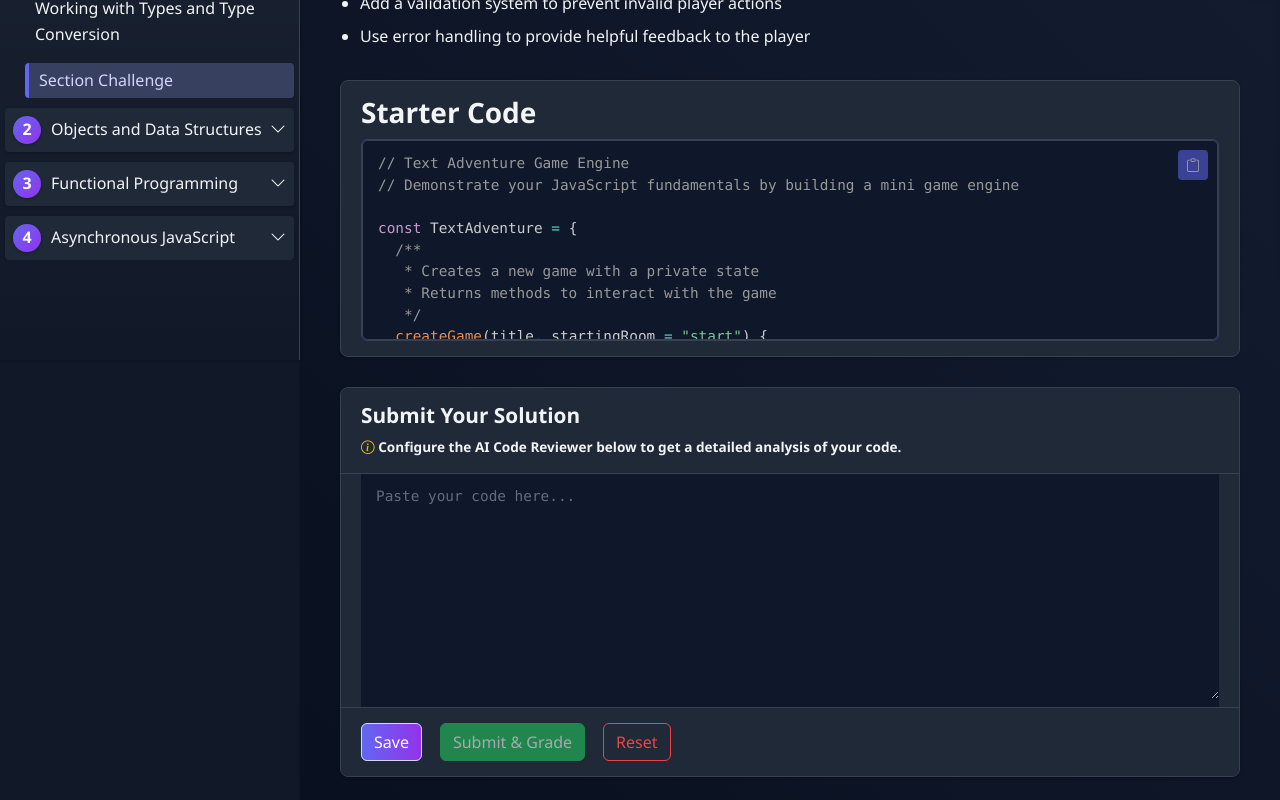
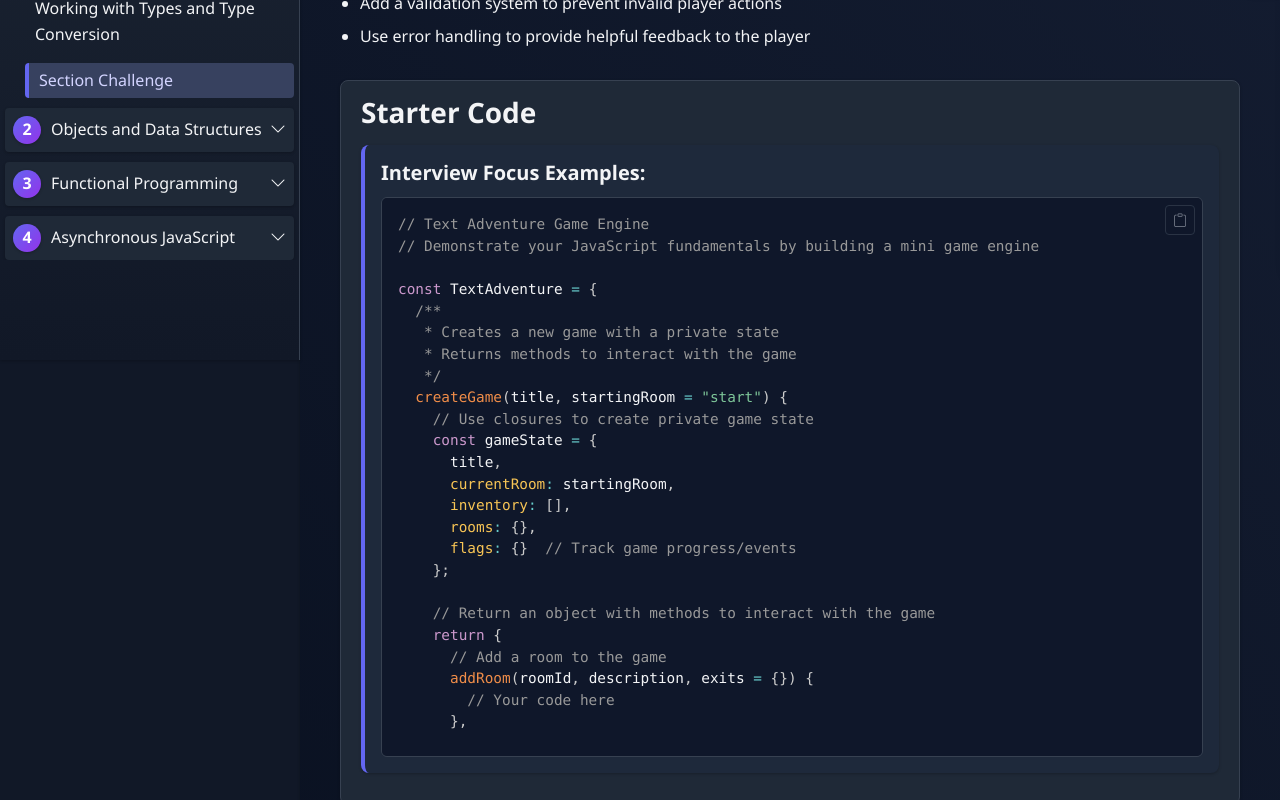
Before and after one commit to GeorgeBPrice/Preppy-Job-Prepper, a Vue app: page /section/1/challenge in a window 1280 px wide. Shown: the part 500-1300 px from the top of the page. Built offline with nearby package versions, Linux system fonts and the light colour scheme.

Commit message:
Added syntax styling to code blocks

```diff
--- /dev/null
+++ b/src/components/CodeExample.vue
@@ -0,0 +1,219 @@
+<template>
+  <div class="code-example-wrapper">
+    <h5>Interview Focus Examples:</h5>
+    <div class="code-example-container">
+      <pre class="scrollable-code"><code
+        :class="`language-${detectedLanguage}`"
+        v-html="highlightedCode"
+      ></code></pre>
+      <div class="code-copy-btn" @click="copyCode" title="Copy code">
+        <i class="bi bi-clipboard"></i>
+      </div>
+    </div>
+  </div>
+</template>
+
+<script setup>
+import { computed, onMounted, onUpdated, nextTick } from 'vue'
+import { useTopicStore } from '../store/topic'
+import Prism from 'prismjs'
+
+// Import additional PrismJS language components
+import 'prismjs/components/prism-csharp'
+import 'prismjs/components/prism-typescript'
+import 'prismjs/components/prism-jsx'
+import 'prismjs/components/prism-python'
+import 'prismjs/components/prism-yaml'
+import 'prismjs/components/prism-bash'
+import 'prismjs/components/prism-json'
+
+const props = defineProps({
+  code: {
+    type: String,
+    required: true,
+  },
+})
+
+const topicStore = useTopicStore()
+
+// Map topics to PrismJS language identifiers
+const topicLanguageMap = {
+  javascript: 'javascript',
+  csharp: 'csharp',
+  typescript: 'typescript',
+  react: 'jsx',
+  devops: 'yaml', // Default for DevOps, could be bash, yaml, etc.
+  ai: 'python', // Default for AI, could be python, javascript, etc.
+}
+
+// Detect language based on current topic
+const detectedLanguage = computed(() => {
+  return topicLanguageMap[topicStore.currentTopic] || 'javascript'
+})
+
+// Function to escape HTML in the code examples
+const escapeHtml = (unsafe) => {
+  return unsafe
+    .replace(/&/g, '&amp;')
+    .replace(/</g, '&lt;')
+    .replace(/>/g, '&gt;')
+    .replace(/"/g, '&quot;')
+    .replace(/'/g, '&#039;')
+}
+
+// Function to highlight code using Prism
+const highlightedCode = computed(() => {
+  if (!props.code) return ''
+
+  try {
+    // Check if Prism supports this language
+    if (Prism.languages[detectedLanguage.value]) {
+      return Prism.highlight(
+        props.code,
+        Prism.languages[detectedLanguage.value],
+        detectedLanguage.value,
+      )
+    }
+  } catch (error) {
+    console.warn('Error highlighting code:', error)
+  }
+
+  // Fallback to escaped HTML if highlighting fails
+  return escapeHtml(props.code)
+})
+
+// Copy code to clipboard
+const copyCode = () => {
+  navigator.clipboard.writeText(props.code)
+}
+
+// Apply Prism highlighting after mounting and updates
+onMounted(() => {
+  nextTick(() => {
+    Prism.highlightAll()
+  })
+})
+
+onUpdated(() => {
+  nextTick(() => {
+    Prism.highlightAll()
+  })
+})
+</script>
+
+<style scoped>
+.code-example-wrapper {
+  margin: 1rem 0;
+  overflow: hidden;
+  background-color: var(--bg-code-example);
+  padding: 1rem;
+  border-radius: 8px;
+  border-left: 4px solid #6366f1;
+  position: relative;
+  box-shadow: var(--shadow-sm);
+}
+
+.code-example-wrapper h5 {
+  color: var(--text-color);
+  margin-top: 0;
+  margin-bottom: 0.75rem;
+  font-weight: 600;
+}
+
+.code-example-container {
+  position: relative;
+}
+
+.code-example-container pre {
+  background-color: var(--bg-code);
+  padding: 1rem;
+  border-radius: 6px;
+  margin: 0;
+  overflow-x: auto;
+  border: 1px solid var(--border-color);
+  font-family: 'Fira Code', Consolas, Monaco, 'Andale Mono', 'Ubuntu Mono', monospace;
+  font-size: 0.9rem;
+  line-height: 1.5;
+}
+
+.code-example-container code {
+  font-family: 'Fira Code', Consolas, Monaco, 'Andale Mono', 'Ubuntu Mono', monospace;
+  font-size: 0.9rem;
+  line-height: 1.5;
+  color: var(--text-color);
+  background: transparent;
+  padding: 0;
+  border: none;
+}
+
+.code-copy-btn {
+  position: absolute;
+  top: 8px;
+  right: 8px;
+  background-color: var(--bg-secondary);
+  border: 1px solid var(--border-color);
+  border-radius: 4px;
+  padding: 6px 8px;
+  cursor: pointer;
+  transition: all 0.2s ease;
+  color: var(--text-muted);
+  font-size: 0.85rem;
+  opacity: 0.7;
+}
+
+.code-copy-btn:hover {
+  background-color: var(--bg-primary);
+  color: var(--text-color);
+  opacity: 1;
+  transform: translateY(-1px);
+}
+
+/* Dark mode specific styling */
+:root[data-theme='dark'] .code-example-wrapper {
+  background-color: #1e293b;
+  border-left-color: #6366f1;
+}
+
+:root[data-theme='dark'] .code-example-container pre {
+  background-color: #0f172a;
+  border-color: #374151;
+}
+
+:root[data-theme='dark'] .code-example-container code {
+  color: #f3f4f6;
+}
+
+/* Light mode specific styling */
+:root[data-theme='light'] .code-example-wrapper {
+  background-color: #f8fafc;
+  border-left-color: #6366f1;
+}
+
+:root[data-theme='light'] .code-example-container pre {
+  background-color: #ffffff;
+  border-color: #e2e8f0;
+}
+
+:root[data-theme='light'] .code-example-container code {
+  color: #1e293b;
+}
+
+/* Responsive adjustments */
+@media (max-width: 767px) {
+  .code-example-wrapper {
+    padding: 0.75rem;
+  }
+
+  .code-example-container pre {
+    padding: 0.75rem;
+    font-size: 0.85rem;
+  }
+
+  .code-copy-btn {
+    top: 6px;
+    right: 6px;
+    padding: 4px 6px;
+    font-size: 0.8rem;
+  }
+}
+</style>
--- a/src/components/CurriculumContent.vue
+++ b/src/components/CurriculumContent.vue
@@ -59,23 +59,13 @@
         :id="`section-${index}`"
       >
         <h4>{{ sectionContent.title }}</h4>
-        <div v-html="sectionContent.explanation" class="explanation" ref="explanationContent"></div>
+        <div
+          v-html="processedExplanation(sectionContent.explanation)"
+          class="explanation"
+          ref="explanationContent"
+        ></div>
 
-        <div v-if="sectionContent.codeExample" class="code-example">
-          <h5>Interview Focus Examples:</h5>
-          <div class="code-wrapper">
-            <pre
-              class="scrollable-code"
-            ><code class="language-javascript" v-html="highlightedCode(sectionContent.codeExample)"></code></pre>
-            <div
-              class="code-copy-btn"
-              @click="copyCode(sectionContent.codeExample)"
-              title="Copy code"
-            >
-              <i class="bi bi-clipboard"></i>
-            </div>
-          </div>
-        </div>
+        <CodeExample v-if="sectionContent.codeExample" :code="sectionContent.codeExample" />
 
         <div v-if="sectionContent.exercise" class="exercise">
           <h5>Prep Exercise:</h5>
@@ -127,14 +117,7 @@
 
       <div v-if="challenge.starterCode" class="starter-code">
         <h4>Starter Code:</h4>
-        <div class="code-wrapper">
-          <pre
-            class="scrollable-code"
-          ><code class="language-javascript" v-html="highlightedCode(challenge.starterCode)"></code></pre>
-          <div class="code-copy-btn" @click="copyCode(challenge.starterCode)" title="Copy code">
-            <i class="bi bi-clipboard"></i>
-          </div>
-        </div>
+        <CodeExample :code="challenge.starterCode" />
       </div>
     </div>
   </div>
@@ -149,11 +132,17 @@ import { useTopicStore } from '../store/topic'
 import { applyCustomPrismStyling } from '../theme/customContentPrismStyling.js'
 import Prism from 'prismjs'
 import { getSection, getShortlistSection } from '../utils/curriculumLoader'
+import CodeExample from './CodeExample.vue'
 
 // Custom syntax highlighting styling for better readability
 import 'prismjs/components/prism-javascript'
 import 'prismjs/components/prism-markup'
 import 'prismjs/components/prism-css'
+import 'prismjs/components/prism-csharp'
+import 'prismjs/components/prism-typescript'
+import 'prismjs/components/prism-jsx'
+import 'prismjs/components/prism-python'
+import 'prismjs/components/prism-yaml'
 
 const props = defineProps({
   sectionId: {
@@ -182,6 +171,21 @@ const section = ref(null)
 const lesson = ref(null)
 const challenge = ref(null)
 const loading = ref(true)
+
+// Map topics to PrismJS language identifiers
+const topicLanguageMap = {
+  javascript: 'javascript',
+  csharp: 'csharp',
+  typescript: 'typescript',
+  react: 'jsx',
+  devops: 'yaml',
+  ai: 'python',
+}
+
+// Get current language based on topic
+const currentLanguage = computed(() => {
+  return topicLanguageMap[topicStore.currentTopic] || 'javascript'
+})
 
 // Check if we're on the shortlist route
 const isShortlistRoute = computed(() => {
@@ -293,7 +297,7 @@ const addCopyButtonsToExplanationCode = () => {
       // Add click event
       copyButton.addEventListener('click', () => {
         const codeText = preElement.textContent
-        copyCode(codeText)
+        navigator.clipboard.writeText(codeText)
         copyButton.style.transition = 'background-color 0.3s ease'
         copyButton.style.backgroundColor = 'white'
         setTimeout(() => {
@@ -349,27 +353,18 @@ const toggleLessonComplete = () => {
   progressStore._forceUpdate++
 }
 
-// Function to escape HTML in the code examples
-const escapeHtml = (unsafe) => {
-  return unsafe
-    .replace(/&/g, '&amp;')
-    .replace(/</g, '&lt;')
-    .replace(/>/g, '&gt;')
-    .replace(/"/g, '&quot;')
-    .replace(/'/g, '&#039;')
-}
+// Process explanation content to update embedded code blocks with proper language detection
+const processedExplanation = (explanation) => {
+  if (!explanation) return ''
 
-// Function to highlight code using Prism
-const highlightedCode = (code) => {
-  const escapedCode = escapeHtml(code)
-
-  // Return escaped code (Prism will highlight it after mounting)
-  return escapedCode
-}
-
-// Copy code to clipboard, from explanations and challenges
-const copyCode = (code) => {
-  navigator.clipboard.writeText(code)
+  // Replace embedded code blocks with proper language detection
+  return explanation
+    .replace(
+      /<code class="language-javascript">/g,
+      `<code class="language-${currentLanguage.value}">`,
+    )
+    .replace(/<code class="language-[\w-]+">/g, `<code class="language-${currentLanguage.value}">`)
+    .replace(/<code(?!\s+class=)>/g, `<code class="language-${currentLanguage.value}">`)
 }
 
 // Apply Prism highlighting after the component updates
--- a/src/theme/customContentPrismStyling.js
+++ b/src/theme/customContentPrismStyling.js
@@ -5,7 +5,7 @@ export const applyCustomPrismStyling = () => {
   styleElement.textContent = `
     /* Custom Syntax Highlighting for Improved Readability */
     :root {
-      --code-comment: #b3bcc6;
+      --code-comment: #8626fb;
       --code-keyword: #5a67d8;
       --code-function: #3182ce;
       --code-string: #38a169;
@@ -20,7 +20,7 @@ export const applyCustomPrismStyling = () => {
     }
 
     [data-theme='dark'] {
-      --code-comment: #b3bcc6;
+      --code-comment: #c79bfe;
       --code-keyword: #7f9cf5;
       --code-function: #63b3ed;
       --code-string: #68d391;
--- a/src/views/ChallengeView.vue
+++ b/src/views/ChallengeView.vue
@@ -47,18 +47,7 @@
 
       <div class="starter-code" v-if="section.challenge.starterCode">
         <h3>Starter Code</h3>
-        <div class="code-wrapper">
-          <pre
-            class="scrollable-code"
-          ><code class="language-javascript" v-html="highlightedCode(section.challenge.starterCode)"></code></pre>
-          <div
-            class="code-copy-btn"
-            @click="copyCode(section.challenge.starterCode)"
-            title="Copy code"
-          >
-            <i class="bi bi-clipboard"></i>
-          </div>
-        </div>
+        <CodeExample :code="section.challenge.starterCode" />
       </div>
 
       <CodeEditor
@@ -279,6 +268,7 @@ import { getSection, getCurrentCurriculum } from '../utils/curriculumLoader'
 import { useAIStore } from '../store/ai'
 import CodeEditor from '../components/CodeEditor.vue'
 import BackToTop from '../components/BackToTop.vue'
+import CodeExample from '../components/CodeExample.vue'
 import Prism from 'prismjs'
 import { validateApiKey, testApiConnection, MODEL_MAPPINGS } from '../utils/aiService'
 import { formatMarkdown } from '../theme/markdownFormatter'
@@ -291,7 +281,7 @@ const topicStore = useTopicStore()
 const aiStore = useAIStore()
 const loading = ref(true)
 const isCompleted = ref(false)
-const copySuccess = ref(false)
+
 const apiKey = ref('')
 const configSaveStatus = ref('')
 const isTestingConnection = ref(false)
@@ -374,29 +364,6 @@ const formattedResponse = computed(() => {
   if (!aiStore.lastResponse) return ''
   return formatMarkdown(aiStore.lastResponse)
 })
-
-// Function to highlight code for display
-const highlightedCode = (code) => {
-  return Prism.highlight(code, Prism.languages.javascript, 'javascript')
-}
-
-// Function to copy code to clipboard
-const copyCode = (code) => {
-  navigator.clipboard.writeText(code).then(
-    () => {
-      copySuccess.value = true
-      console.log('Code copied to clipboard')
-
-      // Reset after a brief period
-      setTimeout(() => {
-        copySuccess.value = false
-      }, 2000)
-    },
-    (err) => {
-      console.error('Could not copy code: ', err)
-    },
-  )
-}
 
 // Format date for display
 const formatDateTime = (isoString) => {
```
